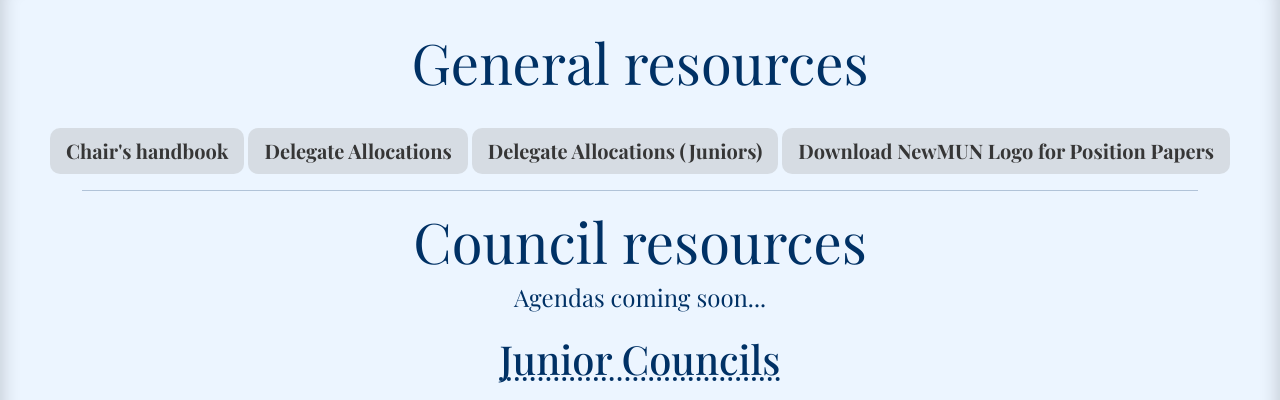
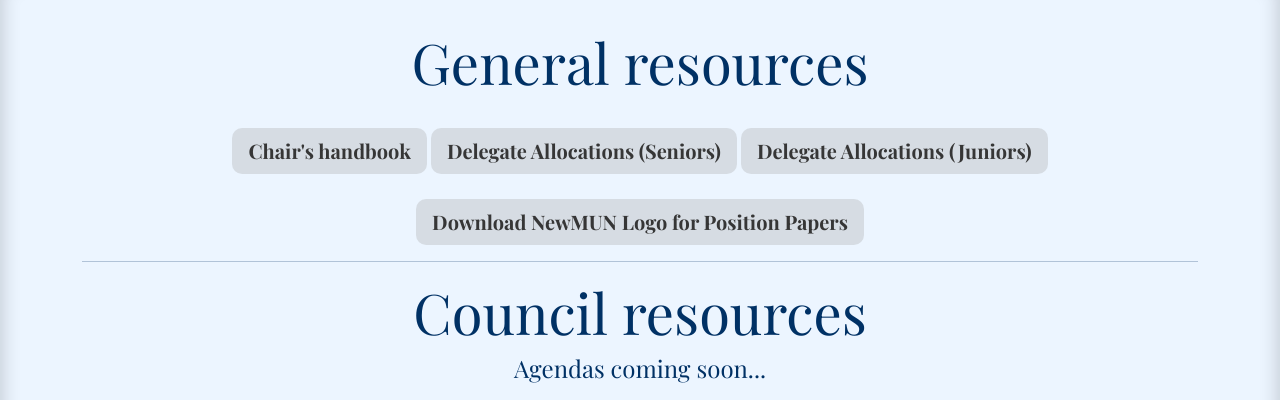
Before and after one commit to athshh/newmun_main, a plain HTML site: page index.html in a window 1280 px wide. Shown: the part 1840-2240 px from the top of the page. Drawn offline with nearby package versions, Linux system fonts and the light colour scheme; a web font is replaced by a local one.

Commit message:
sen del allocs

```diff
--- a/index.html
+++ b/index.html
@@ -235,8 +235,8 @@
         <a href="pdf/NewMUN_VI_ChairHandbook.pdf" role="button" class="btn-primary btn-lg d-none d-lg-inline-block btn" style="margin-top: 2%">
           Chair's handbook
         </a>
-        <a href="pdf/NewMUN_VI_DelegateAllocations.pdf?v=2" role="button" class="btn-primary btn-lg d-none d-lg-inline-block btn" style="margin-top: 2%">
-          Delegate Allocations
+        <a href="pdf/SeniorDelegateAllocations.pdf?v=2" role="button" class="btn-primary btn-lg d-none d-lg-inline-block btn" style="margin-top: 2%">
+          Delegate Allocations (Seniors)
         </a>
         <a href="pdf/JuniorDelegateAllocations.pdf?v=2" role="button" class="btn-primary btn-lg d-none d-lg-inline-block btn" style="margin-top: 2%">
           Delegate Allocations (Juniors)
@@ -253,8 +253,8 @@
           </a>
         </div>
         <div class="row">
-          <a href="pdf/NewMUN_VI_DelegateAllocations.pdf?v=2" role="button" class="btn-primary d-lg-none btn col mx-3" style="margin-top: 2%; margin-right: 3%; margin-left: 1%">
-            Delegate Allocations
+          <a href="pdf/SeniorDelegateAllocations.pdf?v=2" role="button" class="btn-primary d-lg-none btn col mx-3" style="margin-top: 2%; margin-right: 3%; margin-left: 1%">
+            Delegate Allocations (Seniors)
           </a>
         </div>
         <div class="row">
```
Also changed, not shown: 1 other file.
